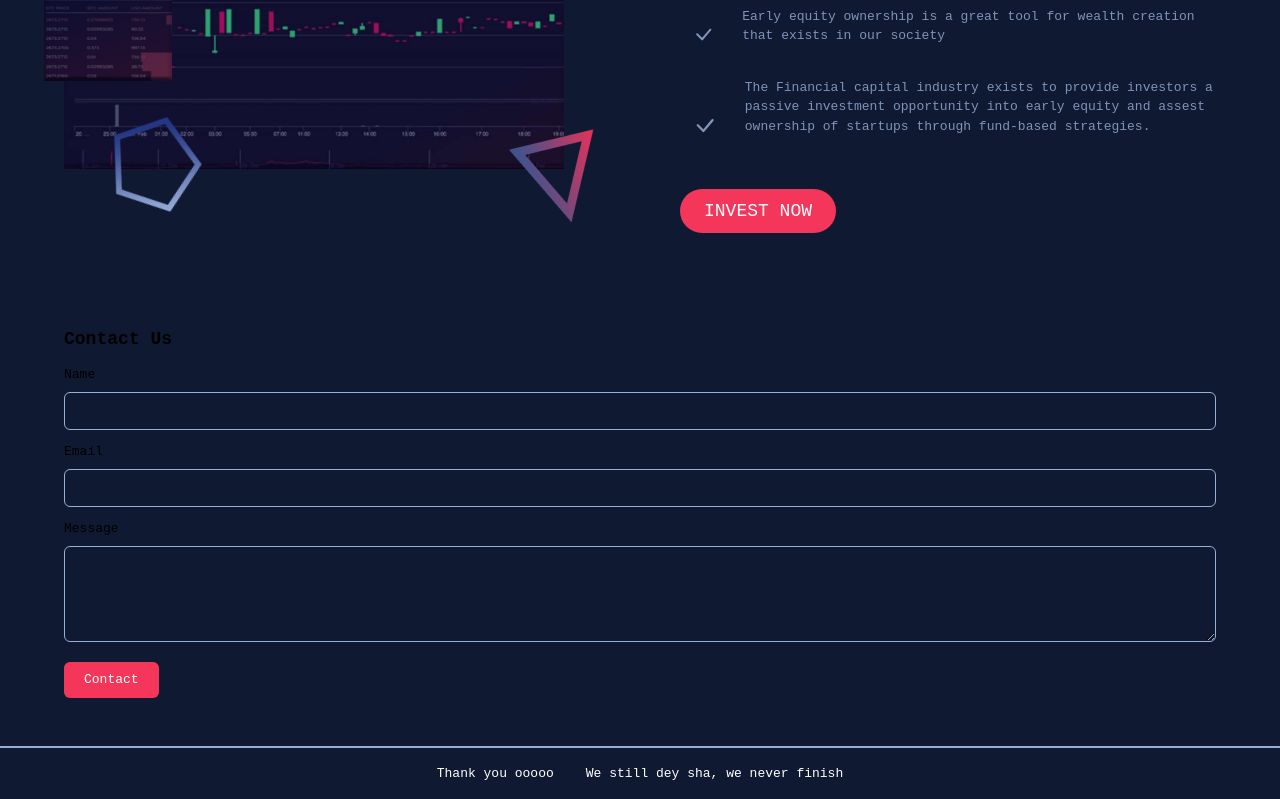
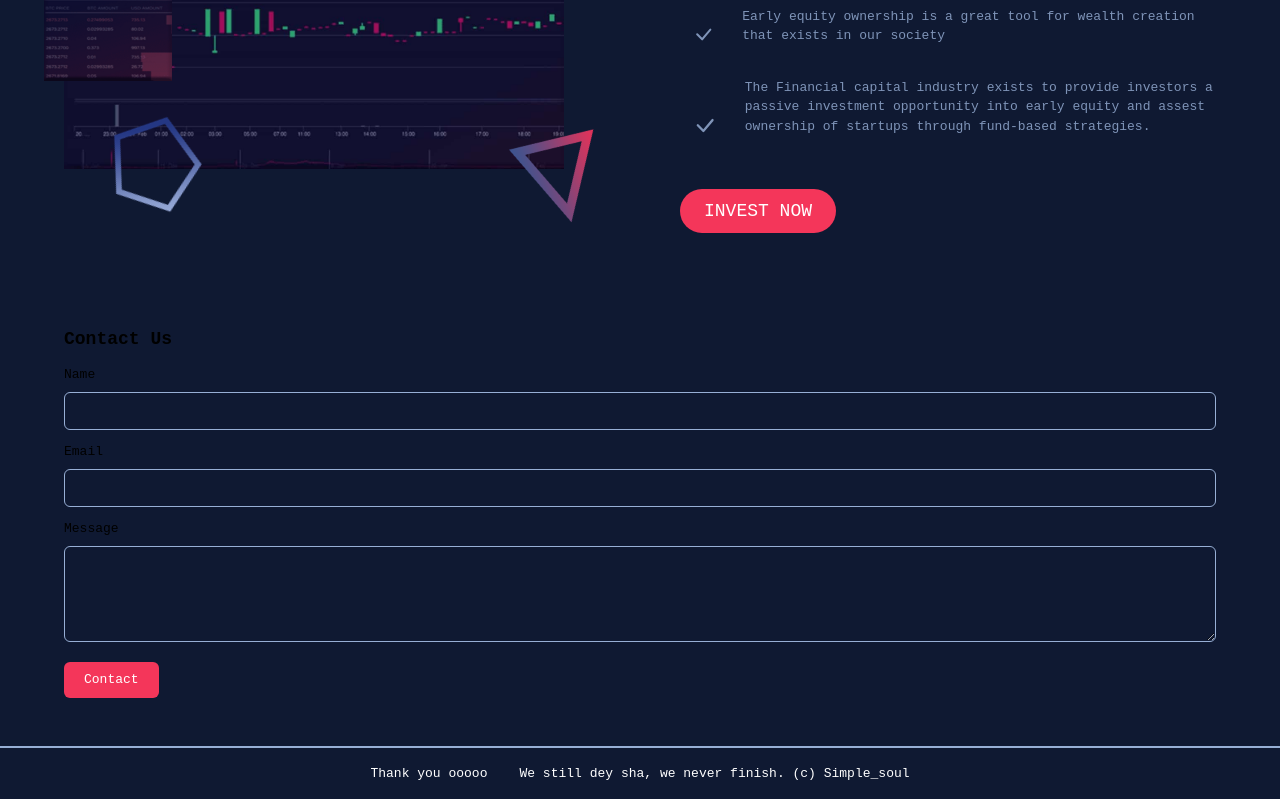
Before and after one commit to Official-simple-soul/adambroker, a Next.js app: page / in a window 1280 px wide. Shown: the part 3621-4420 px from the top of the page. Built offline with nearby package versions, Linux system fonts and the light colour scheme.

Commit message:
progress

```diff
--- a/components/Home/Footer.jsx
+++ b/components/Home/Footer.jsx
@@ -4,7 +4,7 @@ function Footer() {
   return (
     <div className='flex flex-col text-center lg:flex-row bg-priBG border-t-2 border-text1 lg:space-x-8 py-4 justify-center items-center text-white'>
       <h1>Thank you ooooo</h1>
-      <p className='text-center'>We still dey sha, we never finish</p>
+      <p className='text-center'>We still dey sha, we never finish. (c) Simple_soul</p>
     </div>
   )
 }
--- a/components/Layout.jsx
+++ b/components/Layout.jsx
@@ -29,7 +29,7 @@ function Layout({ children, title }) {
         />
         <meta
           property="og:url"
-          content="https://sherifdeen-portfolio.vercel.app/"
+          content="https://adambroker.vercel.app/"
         />
         <link rel="icon" href="/ablogo.png" />
       </Head>
```
